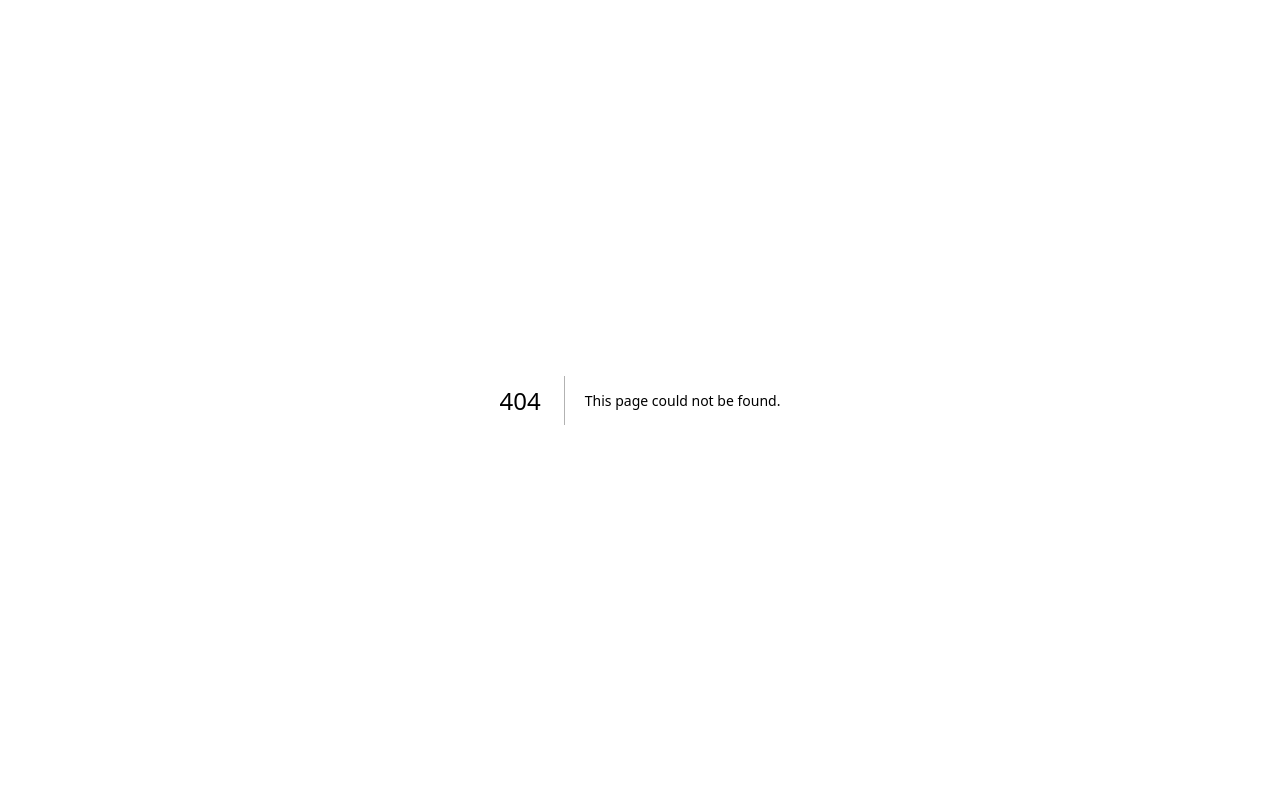
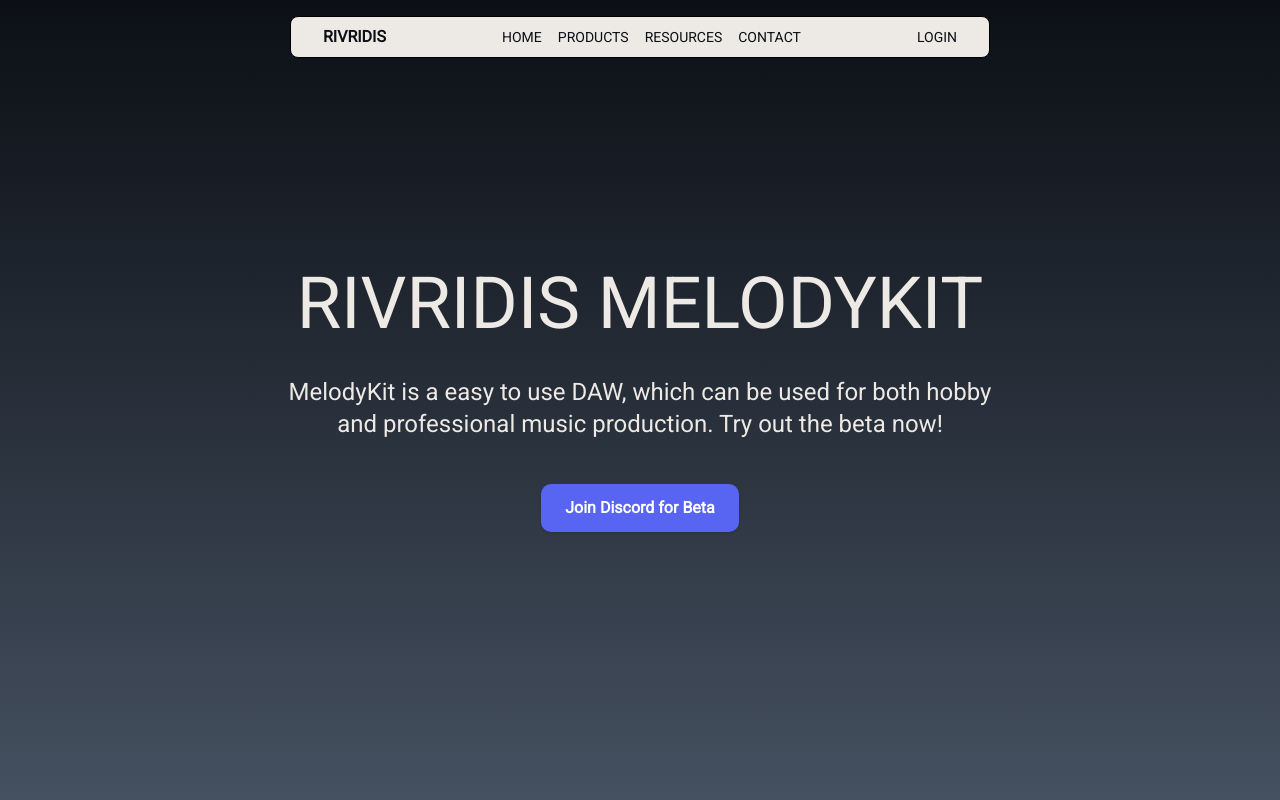
Before and after one commit to Rivridis/rivridis-website, a Next.js app: page /melodykit in a window 1280 px wide. Before the commit this address had no page. Shown: the top 800 px of the page. Built offline with nearby package versions, Linux system fonts and the light colour scheme.

Commit message:
melodykit added

```diff
--- /dev/null
+++ b/src/app/melodykit/page.js
@@ -0,0 +1,42 @@
+import Navbar from "src/app/components/navbar.js"
+import Footer from "src/app/components/footer.js"
+import Link from 'next/link';
+
+
+export const metadata = {
+  title: 'Rivridis MelodyKit | Rivridis Studio',
+  description: 'Rivridis MelodyKit is an easy-to-use DAW designed for both hobby and professional music production.',
+};
+
+
+export default function Home() {
+  return (
+    <div className="flex flex-col min-h-screen bg-linear-to-t to-[#0C1016] from-[#9bb1cf]">
+              {/* Navbar */}
+                      <div className="w-full fixed top-0 left-0 z-50">
+                      <Navbar />
+                      </div>
+                      <main className="flex flex-col items-center justify-center flex-1">
+                          <section id ="top" className="text-center max-w-3xl  min-h-screen items-center justify-center flex flex-col">
+                            <h1 className="text-5xl md:text-7xl mb-4 text-[#ede9e5]">RIVRIDIS MELODYKIT</h1>
+                            <p className="p-5 text-xl md:text-2xl text-[#ede9e5] mb-6">
+                            MelodyKit is a easy to use DAW, which can be used for both hobby and professional music production. Try out the beta now!
+                            </p>
+                            <Link href="https://discord.gg/eVKE3A3fH9" className="inline-block bg-[#5865F2] text-white px-6 py-3 rounded-lg font-semibold shadow hover:bg-[#4752C4] transition">
+                            Join Discord for Beta
+                            </Link>
+                          </section>
+
+                <div className="flex justify-center p-6">
+                  <img src="/melody_ui.png" alt="Rivridis MelodyKit" className="w-full max-w-6xl rounded-lg shadow-lg" />
+                </div>
+
+
+                {/* Footer */}
+                <div className="w-full mt-auto">
+                  <Footer />
+                </div>
+              </main>
+    </div>
+  )
+}
--- a/src/app/products/page.js
+++ b/src/app/products/page.js
@@ -41,6 +41,18 @@ export default function Home() {
                 />
             </a>
 
+             {/* Card 3 */}
+            <a className="bg-[#0C1016] rounded-lg shadow p-10 hover:bg-[#2d2a26] transition flex flex-row items-center" href="/melodykit">
+                <div className="flex-1 text-[#ede9e5]">
+                    <div className="text-2xl font-bold mb-2 text-[#b6ad90]">Rivridis MelodyKit</div>
+                    <p className="text-zinc-200">MelodyKit is a easy to use DAW, which can be used for both hobby and professional music production. Try out the beta now!</p>
+                </div>
+                <img
+                    src="melodyicon.png"
+                    className="w-32 h-32 object-contain ml-6 rounded-lg bg-zinc-700 hidden md:block"
+                />
+            </a>
+
         </div>
         <Footer />
     </div>
--- a/src/app/rivridis-assistant/page.js
+++ b/src/app/rivridis-assistant/page.js
@@ -4,7 +4,7 @@ import Link from 'next/link';
 
 
 export const metadata = {
-  title: 'Rivridis Assistant | Rivridis Inc',
+  title: 'Rivridis Assistant | Rivridis Studio',
   description: 'Rivridis Assistant is an AI-powered tool designed to enhance productivity and streamline workflows.',
 };
 
```
Also changed, not shown: public/melody_ui.png (added), public/melodyicon.png (added).
